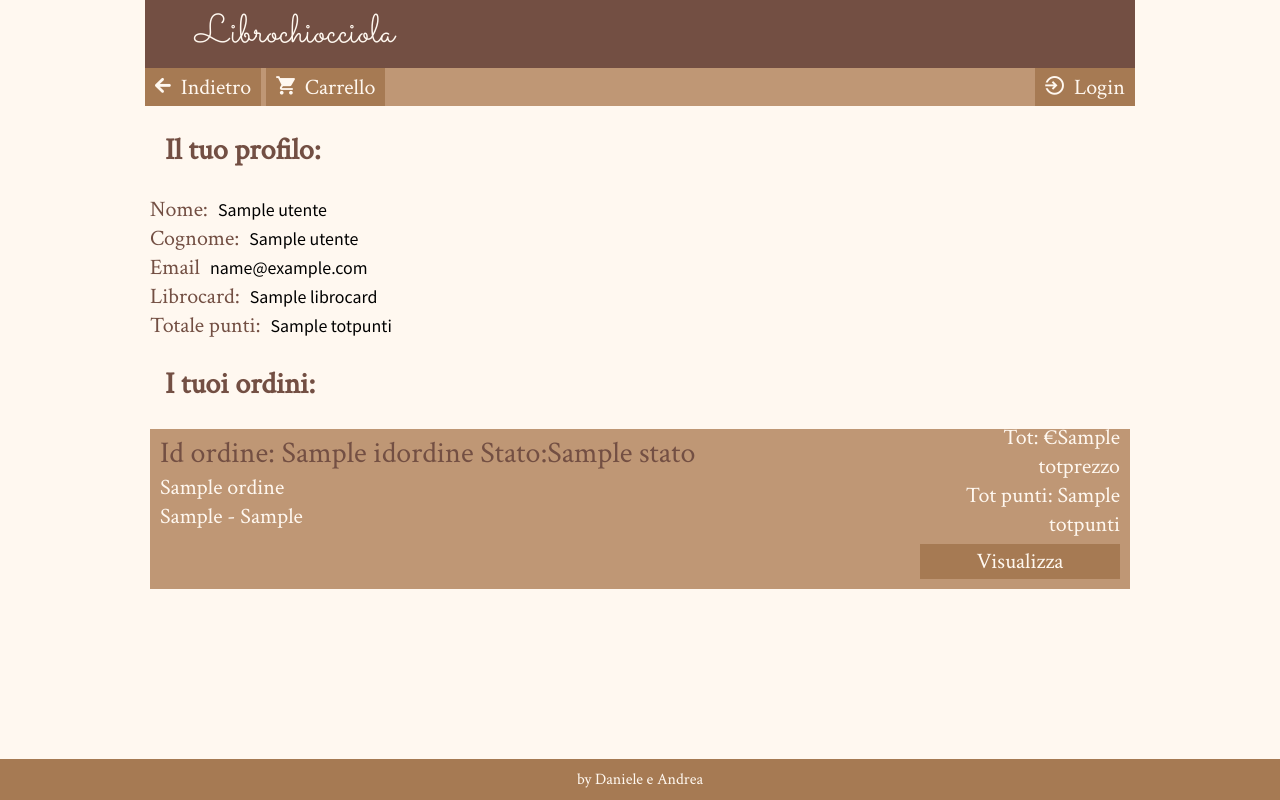
After one commit to HGS-Andry/ProgettoIngsw, a Flask app: template templates/profilo.html in a window 1280 px wide. The commit adds this page. Run offline with Flask 2, Linux system fonts and the light colour scheme; the template is opened without the code that fills it: most values are stand-ins (such as "Sample title", 1, 10 or a date in 2020); parts of the project's set-up code (start-up, migrations or seed data) failed here and were passed over; some libraries are stand-ins or nearby versions.

Commit message:
add profilo

```diff
--- a/app.py
+++ b/app.py
@@ -107,27 +107,23 @@ def execregist():
 #################################
 ##  visualizza profilo
 #################################
-# @app.route("/profilo/<librocard>")
-# def genere(librocard):
-#     if session['usertype'] ==0:
-#         abort(403)
-#     if session['usertype'] ==1 and session['userid']!=librocard:
-#         abort(403)
+@app.route("/profilo/<int:librocard>")
+def profilo(librocard):
+    if session['usertype'] ==0:
+        abort(403)
+    if session['usertype'] ==1 and session['userid']!=librocard:
+        abort(403)
+    messaggio, result, utente = app.model.getUtente(librocard)
+    if not result:
+        flash(messaggio)
+        return redirect(request.referrer)
 
+    # messaggio, result, ordini = app.model.getOrdiniUtente(librocard)
+    # if not result:
+    #     flash(messaggio)
+    #     return redirect(request.referrer)
+    return render_template('profilo.html', utente=utente, ordini = [])
 
-
-
-#     messaggio, result, genere = app.model.getGenere(idgenere)
-#     if not result:
-#         flash(messaggio)
-#         return redirect(request.referrer)
-#     listaLibri=[]
-#     #messaggio, result, listaLibri = app.model.getLibriPerGenere(idgenere) #TODO fare metodo per ricevere i libri
-#     if result:
-#         return render_template('listalibri.html', libri=listaLibri, genere = genere)
-#     else:
-#         flash(messaggio)
-#         return redirect(request.referrer)
 #################################
 ##  visualizza risultati ricerca libro
 #################################
--- a/model.py
+++ b/model.py
@@ -157,7 +157,7 @@ class Model(object):
     #################################
     def getUtente(self, librocard):
         '''Dato Librocard ritorna una lista con le informazioni personali di un utente'''
-        #TODO
+        messaggio, result, utente = self.dataMapper.getUtente(librocard)
         return messaggio, result, utente
 
     def getOrdiniUtente(self, librocard):
--- a/static/css/style.css
+++ b/static/css/style.css
@@ -23,8 +23,10 @@ img {
     margin-right: auto;
     overflow: auto;
 }
-.conenitorefloat{
-
+.contenitorefloat{
+    display: flex;
+    flex-wrap: wrap;
+    justify-content:center;
 }
 #topbar {
     background-color:#734F43; /* scuro */
@@ -170,12 +172,14 @@ label{
     border: none;
     color: #FFF8F0;
     font-family: 'Crimson Text', serif;
-    padding: 11;
+    padding: 11 0 11 0;
     width: 10%;
     text-decoration: none;
     vertical-align: bottom;
     display: inline-block;
     margin: 0 0 0 0;
+    min-width: 35;
+    max-width: 53;
     font-size: 30px;
 }
 
@@ -218,7 +222,7 @@ label{
 .definizione{
     color: #734F43; /* scuro */
     font-family: 'Crimson Text', serif;
-    font-size: 20px;
+    font-size: 22px;
     margin-left: 5;
     margin-right: 10px;
 }
@@ -291,7 +295,7 @@ label{
 .definizionelista{
     color: #FFF8F0; /* chiaro */
     font-family: 'Crimson Text', serif;
-    font-size: 20px;
+    font-size: 22px;
     margin-left: 5;
 }
 .titololista{
--- a/templates/main.html
+++ b/templates/main.html
@@ -15,10 +15,10 @@
 {%else%}
 <h2> Benvenuto su Librochiocciola!</h2>
 {%endif%}
-<form action="/search" class="searchbox" style="width: 600px;" method="GET" >
+<form action="/search" class="searchbox" method="GET" >
     <input type="text" class="formtextinput searchboxinput" name="string" placeholder="Cerca"><button type="submit" class="searchboxbutton"><i class="icon ion-md-search"></i></button>
 </form>
-<div class="conenitorefloat">
+<div class="contenitorefloat">
     {%for genere in generi%}
 
     <div class="generemain" {%if genere.immaginegenere%} style="background-image: url('{{url_for('static', filename='generi/'+genere.immaginegenere)}}')"{%endif%}><a href="/genere/{{genere.idgenere}}">{{genere.nomegenere}}</a></div>
--- /dev/null
+++ b/templates/profilo.html
@@ -0,0 +1,37 @@
+{% extends "layout.html" %}
+
+{% block title %}{{utente.nome}} {{utente.cognome}}{% endblock %}
+
+{% block menu %}
+{% include '/buttons/goback.html' %}
+{%if session['usertype'] == 2%}
+{% include '/buttons/dashboard.html' %}
+{%else%}
+{% include '/buttons/carrello.html' %}
+{%endif%}
+{% include '/buttons/loginout.html' %}
+{% endblock %}
+
+{% block body %}
+<h2>Il tuo profilo:</h2>
+<span class="definizione">Nome:</span>{{utente.nome}}<br>
+<span class="definizione">Cognome:</span>{{utente.cognome}}<br>
+<span class="definizione">Email</span>{{utente.email}}<br>
+<span class="definizione">Librocard:</span>{{utente.librocard}}<br>
+<span class="definizione">Totale punti:</span>{%if utente.totpunti%}{{utente.totpunti}}{%else%}0{%endif%}<br>
+<h2>I tuoi ordini:</h2>
+{%for ordine in ordini%}
+<div class="listalibro">
+        <div class ="middle">
+            <span class="definizionelista titololista">Id ordine: {{ordine.idordine}} Stato:{{ordine.stato}}</span><br>
+            <span class="definizionelista">{{ordine.o_nomecognome}}</span><br>
+            <span class="definizionelista">{{ordine.o_indirizzo}} - {{ordine.o_citta}}</span>
+        </div>
+        <div class ="buttonkeeper">
+            <span class="definizionelista">Tot: €{{ordine.totprezzo}}</span><br>
+            <span class="definizionelista">Tot punti: {{ordine.totpunti}}</span><br>
+            <a href="/ordine/{{ordine.idord}}" class="menubutton right">Visualizza</a><br>
+        </div>
+    </div>
+{% endfor %}
+{% endblock %}
```
Also changed, not shown: DM_Postgre.py (+27 -0 lines).
